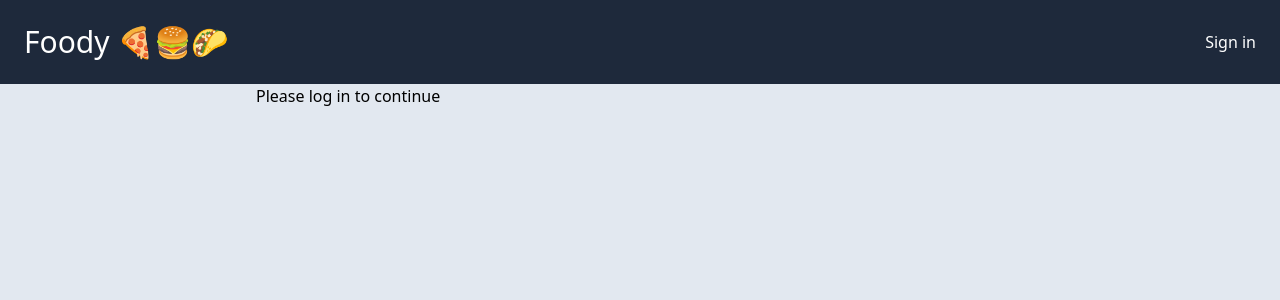
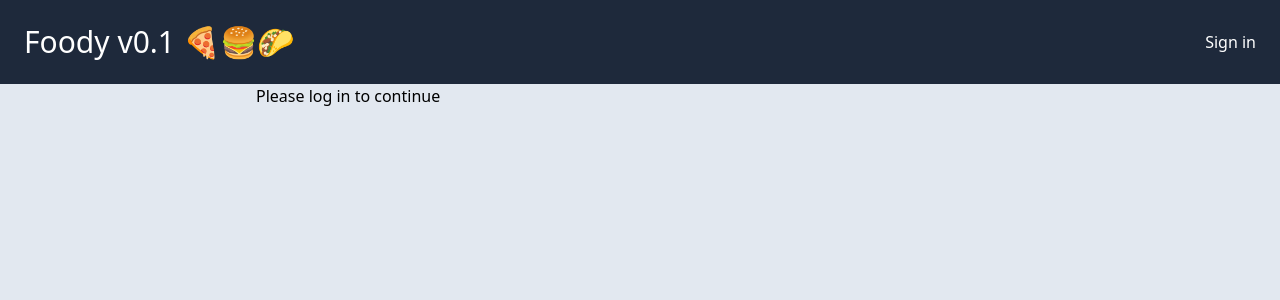
Before and after one commit to jonaswingard/foody, a Next.js app: page /recipe/1 in a window 1280 px wide. Shown: the top 300 px of the page. Built offline with nearby package versions, Linux system fonts and the light colour scheme; no server answers.

Commit message:
testing deploy

```diff
--- a/src/components/Header.tsx
+++ b/src/components/Header.tsx
@@ -9,7 +9,7 @@ const Header: FC = () => {
   return (
     <header className="p-6 flex justify-between items-center text-white bg-slate-800">
       <Link href="/">
-        <h1 className="logo text-3xl">Foody 🍕🍔🌮</h1>
+        <h1 className="logo text-3xl">Foody v0.1 🍕🍔🌮</h1>
       </Link>
       {session && (
         <div className="flex items-center">
```
